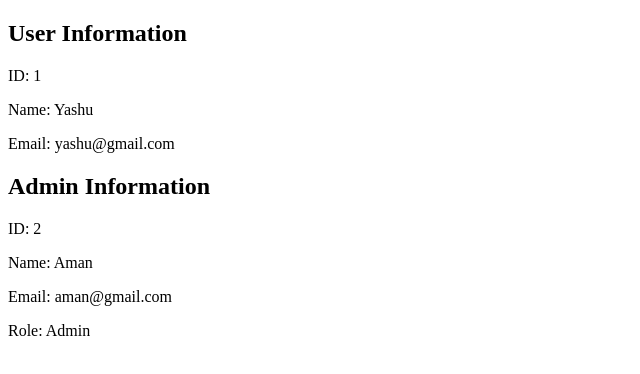
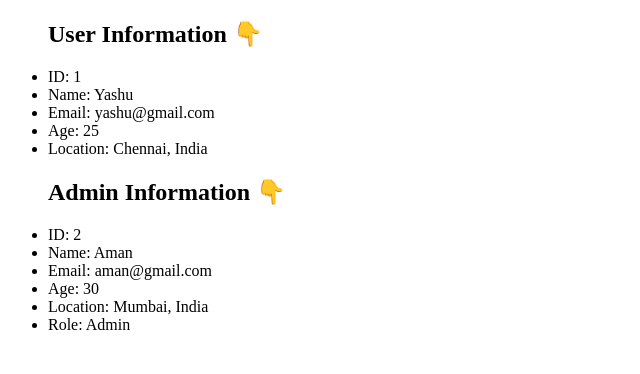
Before and after one commit to yashuyouwaraj/React-Learning, a React (Vite) app in the folder 03-React-w-typescript/: page / in a window 1280 px wide. Shown: the top 374 px of the page, without its empty margins (0-640 px from the left). Built offline with nearby package versions, Linux system fonts and the light colour scheme.

Commit message:
Reusable Types

```diff
--- a/03-React-w-typescript/src/App.tsx
+++ b/03-React-w-typescript/src/App.tsx
@@ -3,17 +3,29 @@ import User from './components/User'
 import Button from './components/Button'
 import UserInfo from './components/UserInfo'
 import AdminInfo from './components/AdminInfor'
+import ReusableUserInfo from './components/ReusableUserInfo'
+import ReusableAdminInfo from './components/ReusableAdminInfo'
+
+// const App = () => {
+//   return (
+//     <div>
+//       <User name="Yashu" age={25} isStudent={true} />
+//       <User>
+//         <h1>Hello</h1>
+//       </User>
+//       <Button label="Click Me" onClick={()=>console.log('Button Clicked')} disabled={false} />
+//       <UserInfo user={{id:1,name:'Yashu',email:'yashu@gmail.com'}} />
+//       <AdminInfo admin={{id:2,name:'Aman',email:'aman@gmail.com',role:'Admin'}} />
+//     </div>
+//   )
+// }
+
 
 const App = () => {
   return (
     <div>
-      {/* <User name="Yashu" age={25} isStudent={true} /> */}
-      {/* <User>
-        <h1>Hello</h1>
-      </User> */}
-      {/* <Button label="Click Me" onClick={()=>console.log('Button Clicked')} disabled={false} /> */}
-      <UserInfo user={{id:1,name:'Yashu',email:'yashu@gmail.com'}} />
-      <AdminInfo admin={{id:2,name:'Aman',email:'aman@gmail.com',role:'Admin'}} />
+      <ReusableUserInfo id={1} name="Yashu" email="yashu@gmail.com" age={25} location={['Chennai, India']} />
+      <ReusableAdminInfo id={2} name="Aman" email="aman@gmail.com" age={30} location={['Mumbai, India']} role="Admin" />
     </div>
   )
 }
--- a/03-React-w-typescript/src/components/AdminInfor.tsx
+++ b/03-React-w-typescript/src/components/AdminInfor.tsx
@@ -1,4 +1,4 @@
-import React from 'react'
+
 import type { AdminInfoList } from '../types'
 
 const AdminInfo = ({ admin }: { admin: AdminInfoList }) => {
--- /dev/null
+++ b/03-React-w-typescript/src/components/ReusableAdminInfo.tsx
@@ -0,0 +1,22 @@
+import React from 'react'
+import ReusableUserInfo, { type UserInfo } from './ReusableUserInfo'
+
+type AdminInfo=UserInfo & {
+    role:string ;
+}
+
+const ReusableAdminInfo = ({id,name,email,age,location,role}:AdminInfo) => {
+  return (
+    <ul>
+        <h2>Admin Information 👇</h2>
+        <li>ID: {id}</li>
+        <li>Name: {name}</li>
+        <li>Email: {email}</li>
+        <li>Age: {age}</li>
+        <li>Location: {location}</li>
+        <li>Role: {role}</li>
+    </ul>
+  )
+}
+
+export default ReusableAdminInfo
--- /dev/null
+++ b/03-React-w-typescript/src/components/ReusableUserInfo.tsx
@@ -0,0 +1,24 @@
+import React from 'react'
+
+export type UserInfo={
+    id:number ;
+    name:string ;
+    email:string ;
+    age: number;
+    location: string[];
+};
+
+const ReusableUserInfo = ({ id, name, email, age, location }: UserInfo) => {
+  return (
+    <ul>
+      <h2>User Information 👇</h2>
+      <li>ID: {id}</li>
+      <li>Name: {name}</li>
+      <li>Email: {email}</li>
+      <li>Age: {age}</li>
+      <li>Location: {location}</li>
+    </ul>
+  )
+}
+
+export default ReusableUserInfo
```
